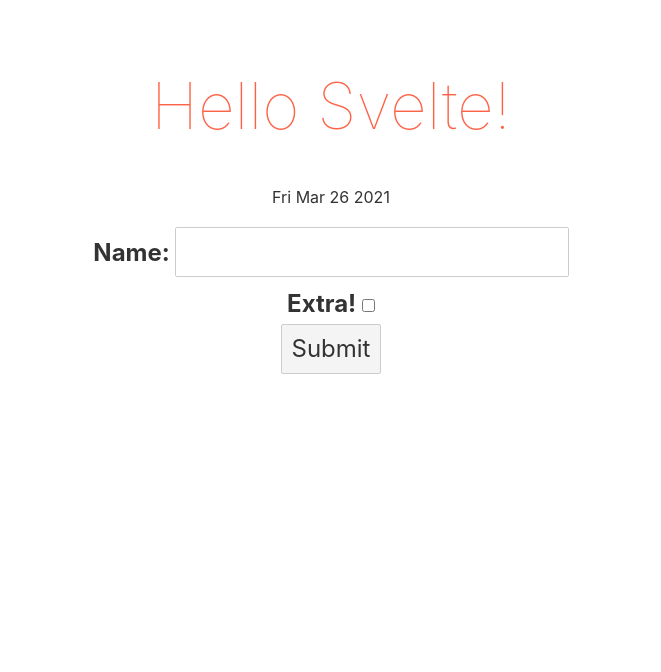
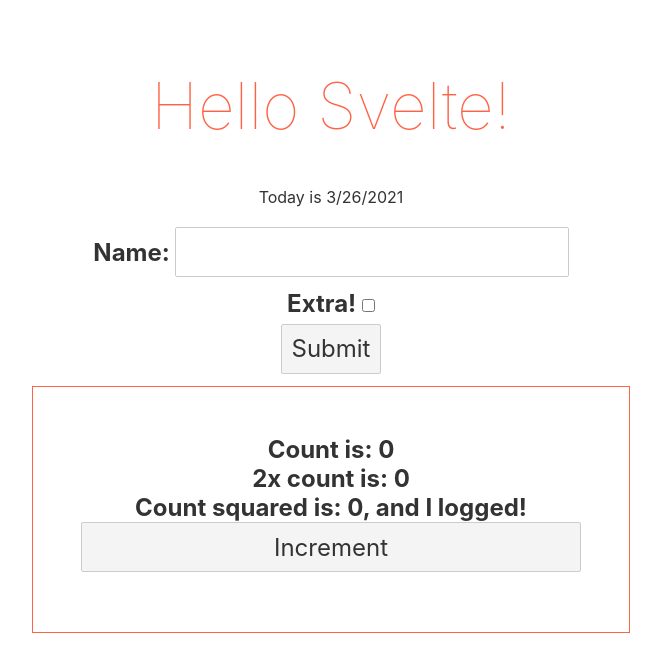
Before and after one commit to helloitsjoe/svelte-demo, a Svelte app: page / in a window 1280 px wide. Shown: the top 672 px of the page, without its empty margins (309-970 px from the left). Built offline with nearby package versions, Linux system fonts and the light colour scheme.

Commit message:
Add Count component, reactivity

```diff
--- a/src/App.svelte
+++ b/src/App.svelte
@@ -1,12 +1,12 @@
 <script>
-  import { Header, Wrapper } from './components';
+  import { Header, Wrapper, Count } from './components';
   import Form from './components/Form.svelte';
-  const date = new Date().toDateString();
+  export let date;
 </script>
 
 <main>
   <Header name="Svelte" {date} />
-  <Wrapper><Form /></Wrapper>
+  <Wrapper><Form /><Count /></Wrapper>
 </main>
 
 <style>
--- /dev/null
+++ b/src/components/Count.svelte
@@ -0,0 +1,34 @@
+<script>
+  let count = 0;
+  let squared;
+  $: doubled = count * 2;
+  $: {
+    squared = count * count;
+    console.log('squared:', squared);
+  }
+  const handleClick = e => {
+    count++;
+  };
+</script>
+
+<div>
+  <p>Count is: {count}</p>
+  <p>2x count is: {doubled}</p>
+  <p>Count squared is: {squared}, and I logged!</p>
+  <button on:click={handleClick}>Increment</button>
+</div>
+
+<style>
+  div {
+    margin: auto;
+    padding: 2em;
+    border: 1px solid tomato;
+    display: flex;
+    flex-direction: column;
+    max-width: 500px;
+  }
+
+  p {
+    margin: 0;
+  }
+</style>
--- a/src/components/Header.svelte
+++ b/src/components/Header.svelte
@@ -4,7 +4,7 @@
 </script>
 
 <h1>Hello {name}!</h1>
-<p>{date}</p>
+<p>Today is {date.toLocaleDateString()}</p>
 
 <style>
   h1 {
--- a/src/components/index.js
+++ b/src/components/index.js
@@ -1,4 +1,5 @@
 import Header from './Header.svelte';
 import Wrapper from './Wrapper.svelte';
+import Count from './Count.svelte';
 
-export { Header, Wrapper };
+export { Header, Wrapper, Count };
--- a/src/main.js
+++ b/src/main.js
@@ -1,10 +1,10 @@
 import App from './App.svelte';
 
 const app = new App({
-	target: document.body,
-	props: {
-		name: 'world'
-	}
+  target: document.body,
+  props: {
+    date: new Date(),
+  },
 });
 
 export default app;
```
